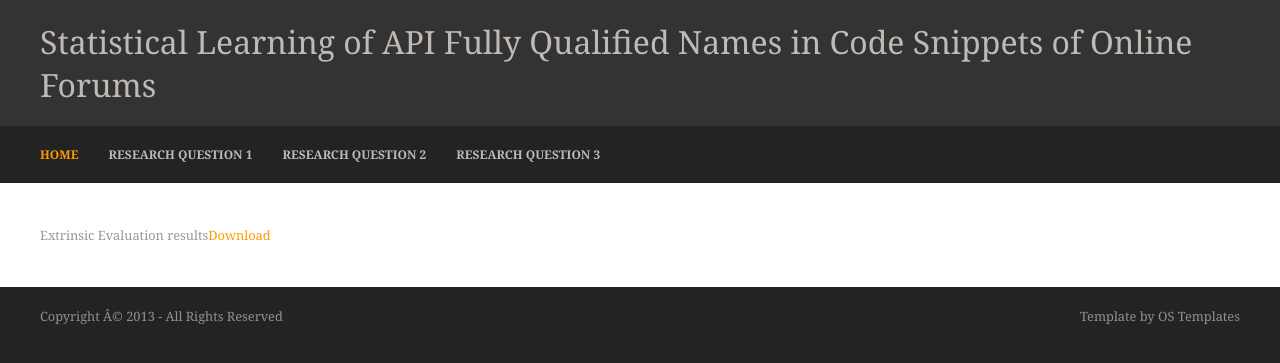
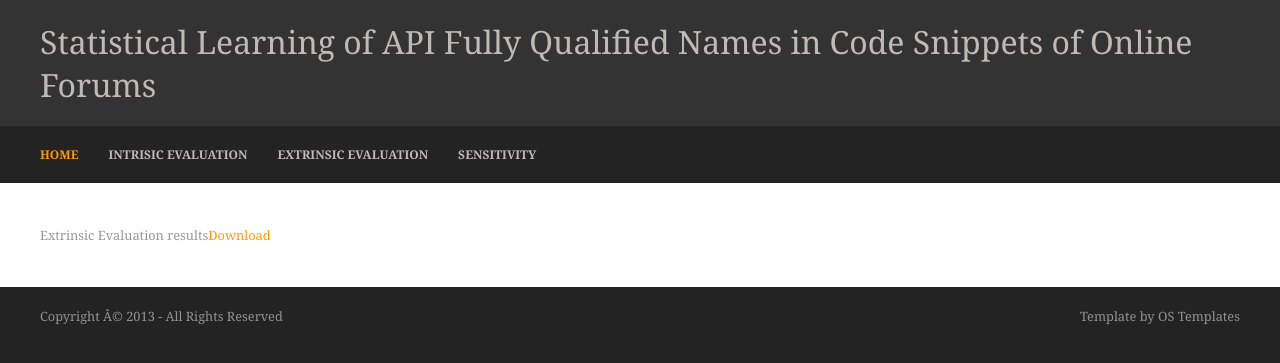
Before and after one commit to doubleblinddoubleblinddoubleblind/icse2018, a Jekyll site: the page 7-2.html, which Jekyll copies as it is, in a window 1280 px wide. Shown: the top 363 px of the page. Built offline with Jekyll 4.4.1, drawn with Linux system fonts in a browser that asks for light colours.

Commit message:
Update 7-2.html

```diff
--- a/7-2.html
+++ b/7-2.html
@@ -29,20 +29,20 @@
 </div>
 <!-- ################################################################################################ -->
 <div class="wrapper row2">
-  <nav id="topnav">
+   <nav id="topnav">
     <ul class="clear">
       <li class="active first"><a href="https://doubleblinddoubleblinddoubleblind.github.io/icse2018/">HOME</a></li>
-      <li><a href="https://doubleblinddoubleblinddoubleblind.github.io/icse2018/7-1.html">Research Question 1</a></li>
-<li><a href="https://doubleblinddoubleblinddoubleblind.github.io/icse2018/7-2.html">Research Question 2</a></li>
-	    <li><a href="https://doubleblinddoubleblinddoubleblind.github.io/icse2018/7-3.html">Research Question 3</a></li>
+      <li><a href="https://doubleblinddoubleblinddoubleblind.github.io/icse2018/7-1.html">Intrisic Evaluation</a></li>
+<li><a href="https://doubleblinddoubleblinddoubleblind.github.io/icse2018/7-2.html">Extrinsic Evaluation</a></li>
+	    <li><a href="https://doubleblinddoubleblinddoubleblind.github.io/icse2018/7-3.html">Sensitivity</a></li>
     </ul>
   <form id="mobilemenu">
 	  <select>
 		  <option selected="selected" value="">Please Click Here To Navigate</option>
 		  <option value="https://doubleblinddoubleblinddoubleblind.github.io/icse2018/">HOME</option>
-		  <option value="https://doubleblinddoubleblinddoubleblind.github.io/icse2018/7-1.html">Research Question 1</option>
-		  <option value="https://doubleblinddoubleblinddoubleblind.github.io/icse2018/7-2.html">Research Question 2</option>
-		  <option value="https://doubleblinddoubleblinddoubleblind.github.io/icse2018/7-3.html">Research Question 3</option>
+		  <option value="https://doubleblinddoubleblinddoubleblind.github.io/icse2018/7-1.html">Intrisic Evaluation</option>
+		  <option value="https://doubleblinddoubleblinddoubleblind.github.io/icse2018/7-2.html">Extrinsic Evaluation</option>
+		  <option value="https://doubleblinddoubleblinddoubleblind.github.io/icse2018/7-3.html">Sensitivity</option>
 	  </select></form></nav>
 </div>
    <!-- content -->
```
